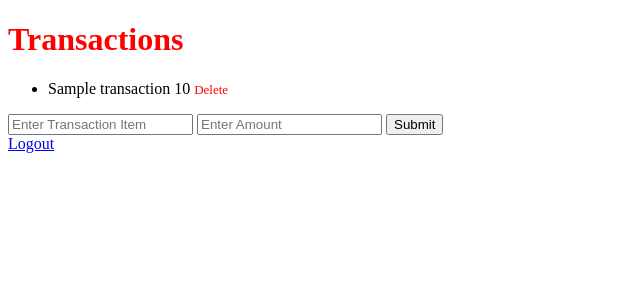
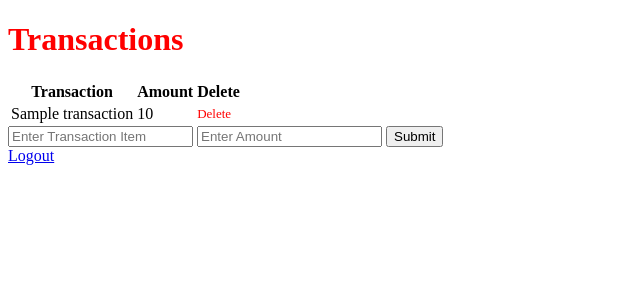
Before and after one commit to dimiprousalis/GoodDimes, a Node project: template views/transactions.ejs in a window 1280 px wide. Shown: the top 300 px of the page, without its empty margins (0-640 px from the left). Run offline with Node 20 templates, Linux system fonts and the light colour scheme; the template is opened without the code that fills it: most values are stand-ins (such as "Sample title", 1, 10 or a date in 2020); some libraries are stand-ins or nearby versions.

Commit message:
replaces ul with table

```diff
--- a/views/transactions.ejs
+++ b/views/transactions.ejs
@@ -11,17 +11,27 @@
 
 <body>
     <h1>Transactions</h1>
-    <ul>
-        <% transactions.forEach( el=> { %>
-            <li class='transactionItem' data-id='<%=el._id%>'>
-                <span>
-                    <%= el.transaction %>
-                    <%= el.amount %>
-                </span>
-                <span class='del'> Delete </span>
-            </li>
-            <% }) %>
-    </ul>
+
+    <table>
+        <thead>
+          <tr>
+            <th>Transaction</th>
+            <th>Amount</th>
+            <th>Delete</th>
+          </tr>
+        </thead>
+        <tbody>
+          <% transactions.forEach(function(el) { %>
+            <tr class='transactionItem' data-id='<%=el._id%>'>
+              <td><%= el.transaction %></td>
+              <td><%= el.amount %></td>
+              <td class='del'> Delete </td>
+
+            </tr>
+          <% }) %>
+        </tbody>
+      </table>
+
 
 
 
```
